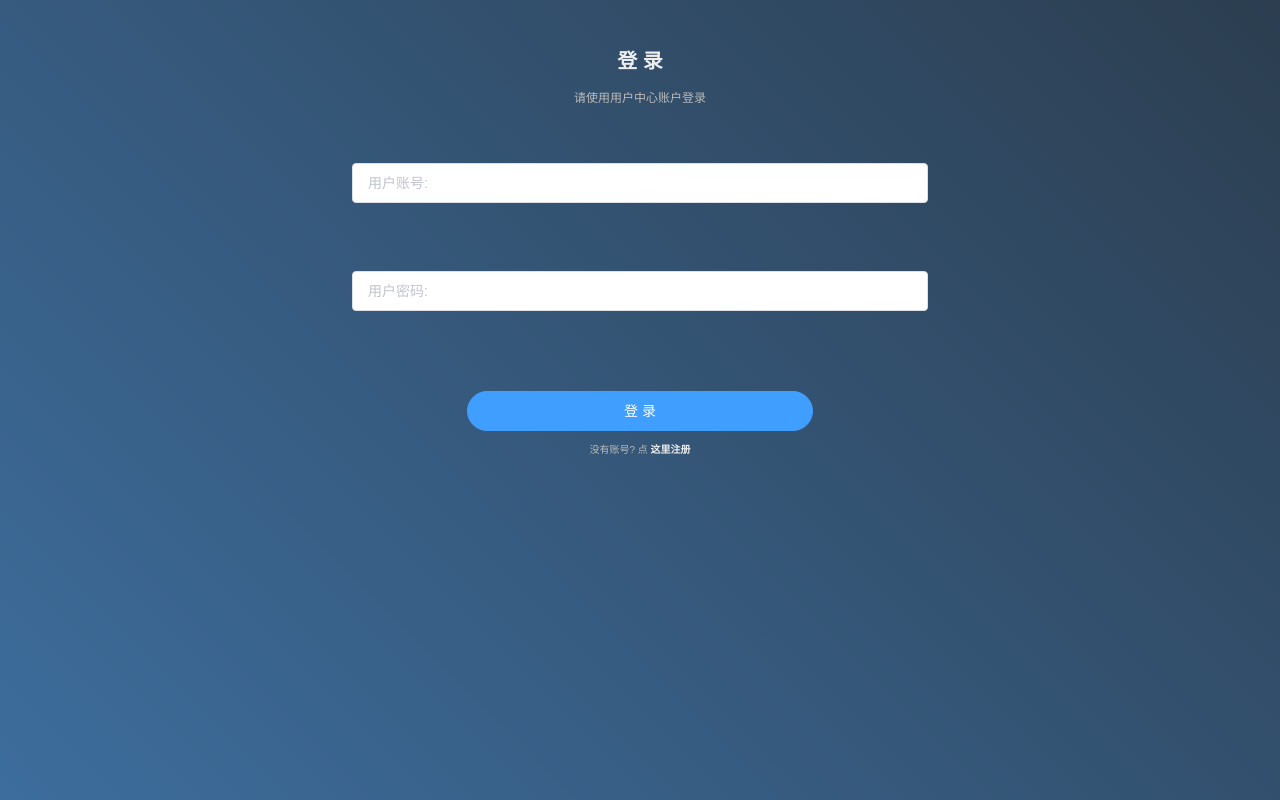
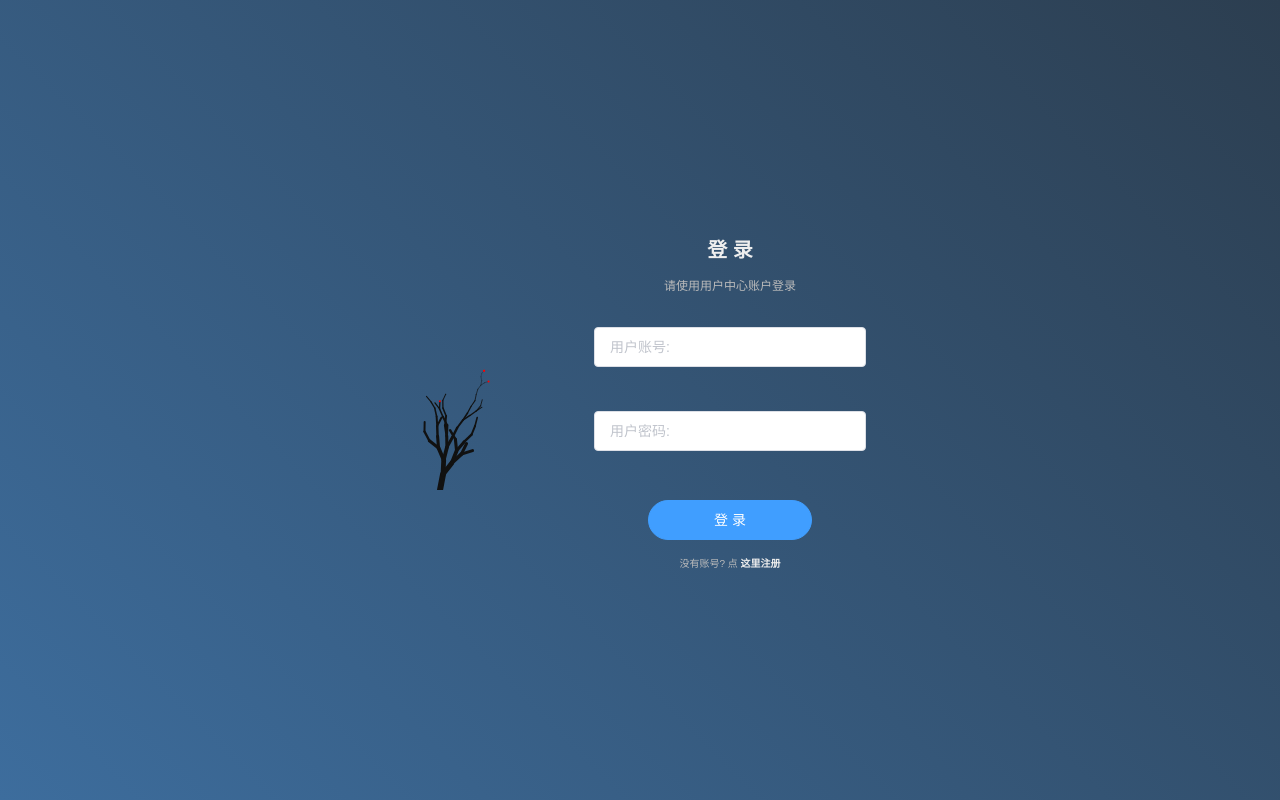
Before and after one commit to surkaa/kaa-todo-list-forntend, a Vue app: page /login in a window 1280 px wide. Built offline with nearby package versions, Linux system fonts and the light colour scheme.

Commit message:
登陆注册都添加上随机数, 并自适应位置

```diff
--- a/src/views/LoginPage.vue
+++ b/src/views/LoginPage.vue
@@ -1,5 +1,7 @@
 <template>
   <div class="login">
+    <random-tree/>
+    <div class="login-body">
       <h1>登 录</h1>
       <p style="font-size: 12px">请使用用户中心账户登录</p>
       <el-form :rules="rules" ref="login" :model="login">
@@ -33,17 +35,23 @@
           @click="loginAction"
       >登 录
       </el-button>
-    <p>没有账号? 点
+      <p style="margin-top: 15px;"
+      >没有账号? 点
         <router-link to="register"
                      style="text-decoration: none; color:#eee; font-weight: 700"
         >这里注册
         </router-link>
       </p>
     </div>
+  </div>
 </template>
 
 <script>
+import RandomTree from "@/components/RandomTree.vue";
+
 export default {
+  name: "LoginPage",
+  components: {RandomTree},
   data() {
     const account = (rule, value, callback) => {
       if (value === '') {
@@ -109,32 +117,40 @@ export default {
 
 <style scoped>
 .login {
-  width: 640px;
-  height: 800px;
-  padding: 32px;
+  display: flex;
+  flex-direction: row;
+}
+
+.login-body {
+  width: 400px;
+  padding: 64px;
 }
 
 @media screen and (max-width: 768px) {
   .login {
-    width: 320px;
-    height: 500px;
     padding: 16px;
+    flex-direction: column;
+  }
+
+  .login-body {
+    width: 300px;
+    padding: 32px;
   }
 }
 
-.login h1 {
+.login .login-body h1 {
   color: #eee;
 }
 
-.login p {
+.login .login-body p {
   color: #bbb;
 }
 
-.login .el-input {
+.login .login-body .el-input {
   margin-top: 8%;
 }
 
-.login .el-button {
+.login .login-body .el-button {
   margin-top: 10%;
 }
 </style>
--- a/src/views/RegisterPage.vue
+++ b/src/views/RegisterPage.vue
@@ -1,5 +1,7 @@
 <template>
   <div class="register">
+    <random-tree live-ratio="0.65"/>
+    <div class="register-body">
       <h1>注 册</h1>
       <el-form :rules="rules" :model="register" ref="register">
         <el-form-item prop="account">
@@ -40,17 +42,24 @@
           @click="registerAction"
       >注 册
       </el-button>
-    <p>已有账号? 点
+      <p style="margin-top: 15px;"
+      >已有账号? 点
         <router-link to="login"
                      style="text-decoration: none; color:#eee; font-weight: 700"
         >这里登录
         </router-link>
       </p>
     </div>
+  </div>
 </template>
 
 <script>
+import RandomTree from "@/components/RandomTree.vue";
 export default {
+  name: "RegisterPage",
+  components: {
+    RandomTree
+  },
   data() {
     const validateAccount = (rule, value, callback) => {
       if (value === '') {
@@ -132,32 +141,40 @@ export default {
 
 <style scoped>
 .register {
-  width: 640px;
-  height: 800px;
-  padding: 32px;
+  display: flex;
+  flex-direction: row;
+}
+
+.register-body {
+  width: 400px;
+  padding: 64px;
 }
 
 @media screen and (max-width: 768px) {
   .register {
-    width: 320px;
-    height: 500px;
     padding: 16px;
+    flex-direction: column;
+  }
+
+  .register-body {
+    width: 300px;
+    padding: 32px;
   }
 }
 
-.register h1 {
+.register .register-body h1 {
   color: #eee;
 }
 
-.register p {
+.register .register-body p {
   color: #bbb;
 }
 
-.register .el-input {
+.register .register-body .el-input {
   margin-top: 8%;
 }
 
-.register .el-button {
+.register .register-body .el-button {
   margin-top: 10%;
 }
 </style>
```
Lines whose indentation alone changed are shown as unchanged.
